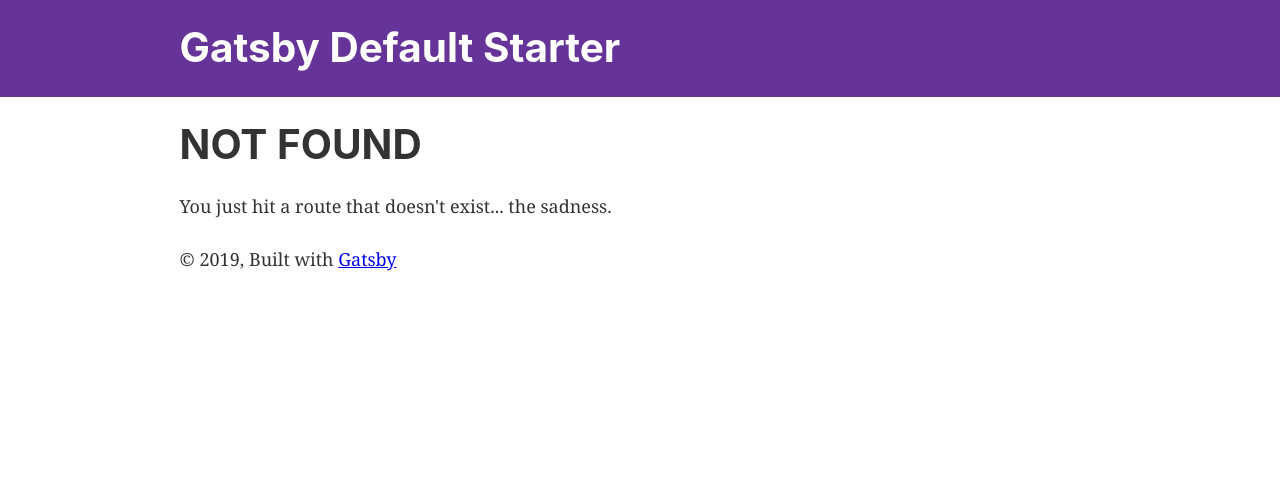
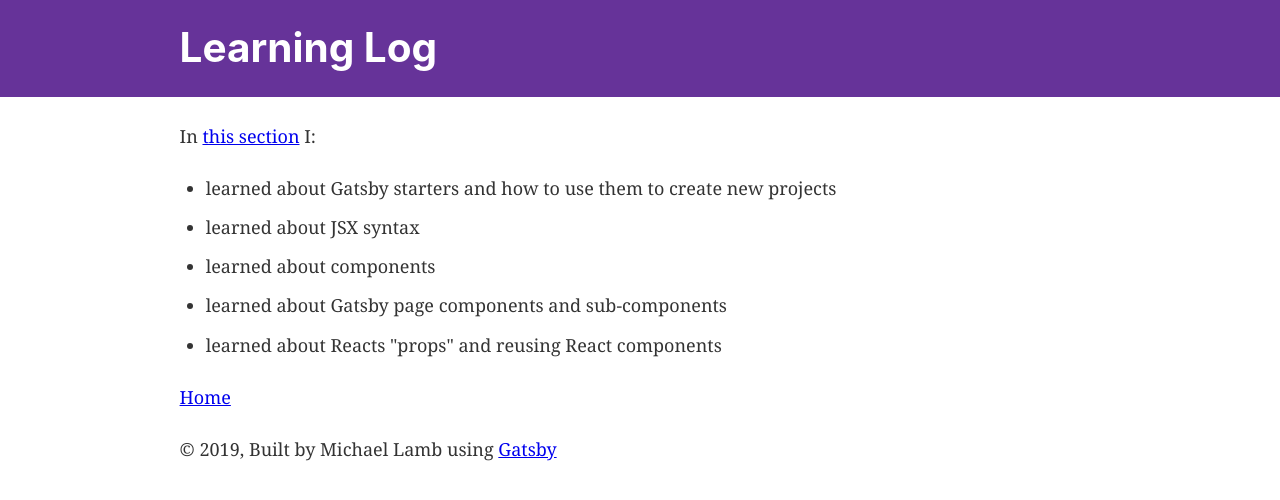
Before and after one commit to michaellambgelo/learning-log, a Gatsby site: page /1-building-blocks in a window 1280 px wide. Before the commit this address had no page. Built offline with nearby package versions, Linux system fonts and the light colour scheme; Gatsby itself is replaced by a stand-in of ours.

Commit message:
Initial commit

```diff
--- a/gatsby-config.js
+++ b/gatsby-config.js
@@ -1,8 +1,8 @@
 module.exports = {
   siteMetadata: {
-    title: `Gatsby Default Starter`,
-    description: `Kick off your next, great Gatsby project with this default starter. This barebones starter ships with the main Gatsby configuration files you might need.`,
-    author: `@gatsbyjs`,
+    title: `Learning Log`,
+    description: `A record of concepts learned`,
+    author: `@michaellambgelo`,
   },
   plugins: [
     `gatsby-plugin-react-helmet`,
--- a/src/components/layout.js
+++ b/src/components/layout.js
@@ -36,7 +36,7 @@ const Layout = ({ children }) => {
       >
         <main>{children}</main>
         <footer>
-          © {new Date().getFullYear()}, Built with
+          © {new Date().getFullYear()}, Built by Michael Lamb using
           {` `}
           <a href="https://www.gatsbyjs.org">Gatsby</a>
         </footer>
--- /dev/null
+++ b/src/pages/1-building-blocks.js
@@ -0,0 +1,20 @@
+import React from "react"
+import { Link } from "gatsby"
+
+import Layout from "../components/layout"
+
+const BuildingBlocksPage = () => (
+	<Layout>
+		<p>In <Link to="https://www.gatsbyjs.org/tutorial/part-one/">this section</Link> I:</p>
+		<ul>
+			<li>learned about Gatsby starters and how to use them to create new projects</li>
+			<li>learned about JSX syntax</li>
+			<li>learned about components</li>
+			<li>learned about Gatsby page components and sub-components</li>
+			<li>learned about Reacts "props" and reusing React components</li>
+		</ul>
+		<p><Link to="/">Home</Link></p>
+	</Layout>
+)
+
+export default BuildingBlocksPage
--- a/src/pages/index.js
+++ b/src/pages/index.js
@@ -8,13 +8,14 @@ import SEO from "../components/seo"
 const IndexPage = () => (
   <Layout>
     <SEO title="Home" />
-    <h1>Hi people</h1>
-    <p>Welcome to your new Gatsby site.</p>
+    <h1>This is a place to remember what you know.</h1>
+    <p>The concepts contained within these pages have been conquered by you once before.</p>
+    <p>There's not a question of you doing it again.</p>
     <p>Now go build something great.</p>
-    <div style={{ maxWidth: `300px`, marginBottom: `1.45rem` }}>
-      <Image />
-    </div>
-    <Link to="/page-2/">Go to page 2</Link>
+    <ul>
+      <li><Link to="/1-building-blocks/">1 - Building Blocks</Link></li>
+      <li><Link to="/page-2/">Go to page 2</Link></li>
+    </ul>
   </Layout>
 )
 
```
Also changed, not shown: 2 other files.
